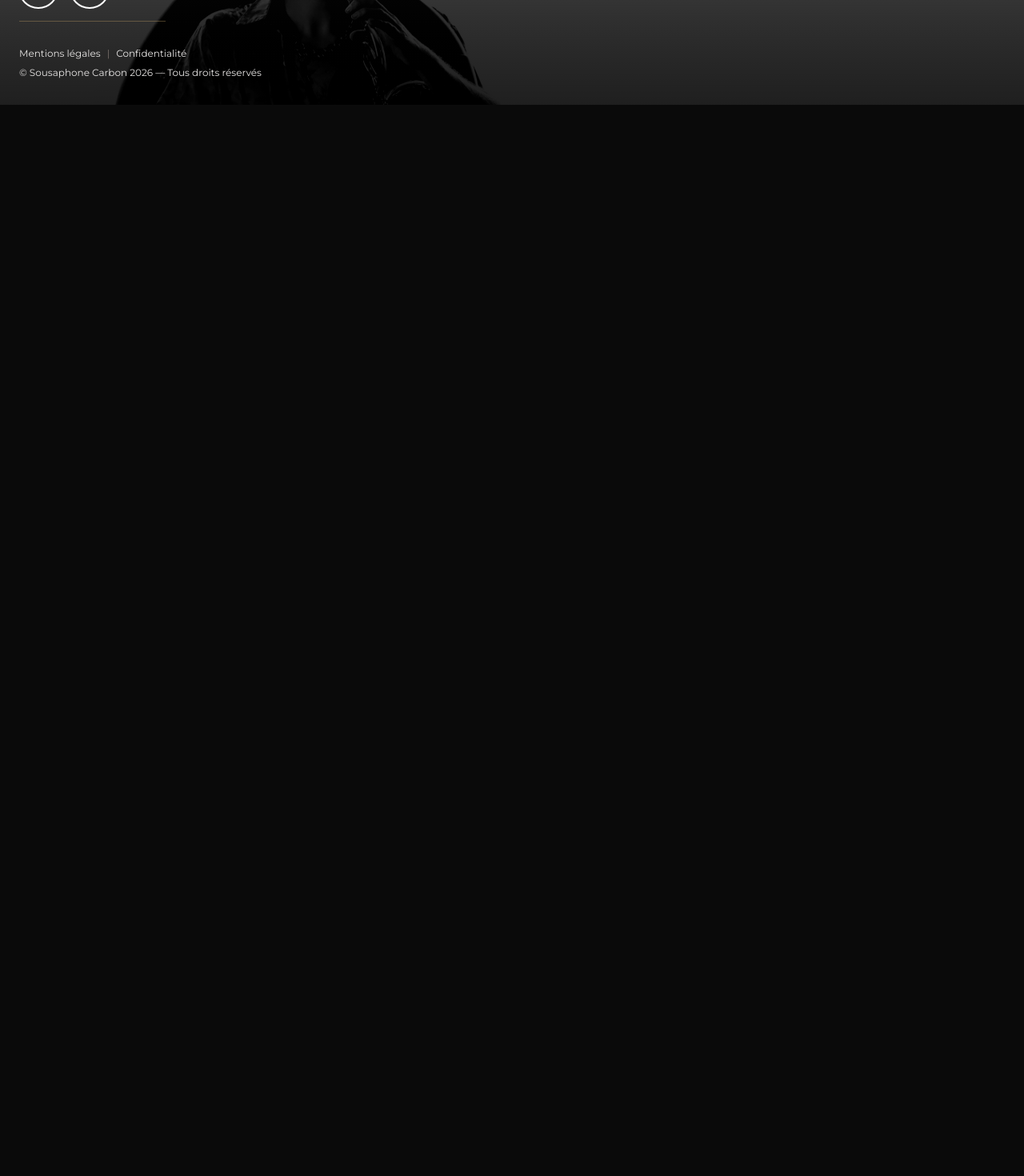
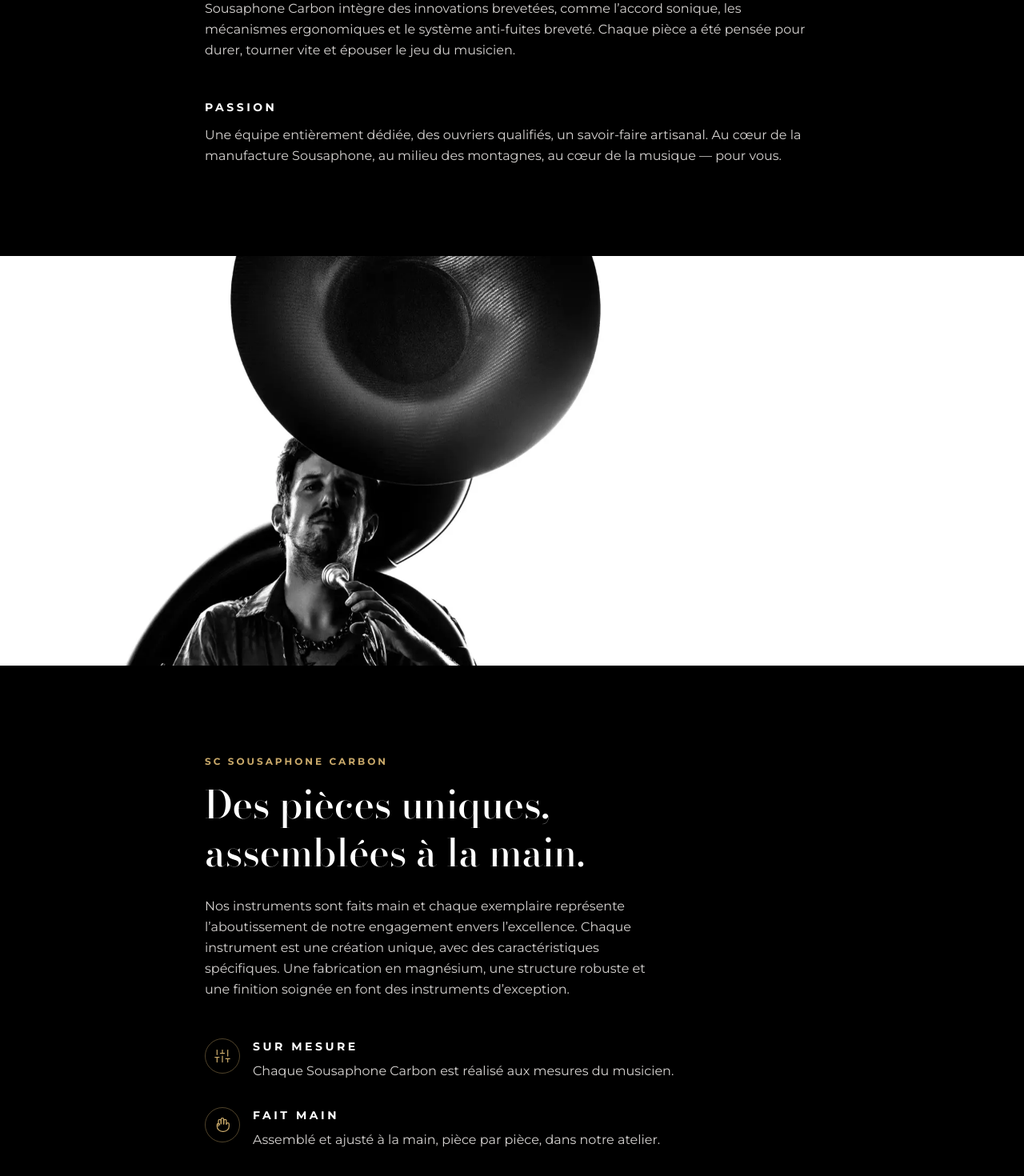
Before and after one commit to Fysalidev/www-sousaphone-carbon, a Next.js app: page / in a window 1280 px wide. Shown: the part 1260-2730 px from the top of the page at 80% size. Before the commit the page ends 1391 px from the top, so only its background shows below. Built offline with nearby package versions, Linux system fonts and the light colour scheme.

Commit message:
Ajustement

```diff
--- a/src/app/page.js
+++ b/src/app/page.js
@@ -14,6 +14,11 @@ export const metadata = {
 // 16/9 centré, à droite de l'instrument ; en dessous il est ancré en
 // bas de la section, dans le flux, et la section grandit avec lui sur
 // les écrans courts.
+// Sous le hero, la page suit la maquette mobile (300–640px) : une
+// colonne éditoriale alignée à gauche — étiquette dorée, très grand
+// titre serif, paragraphe — déroulant exigence et ses trois blocs,
+// image pleine largeur, pièces uniques et ses attributs iconés, équipe,
+// puis la clôture narrative. Le footer (déjà en place) referme la page.
 
 // Pilule « Découvrir l'instrument » : plein or, texte noir, inversion au
 // survol. `classe` porte l'espacement et l'animation d'entrée.
@@ -52,6 +57,143 @@ function StatProduit({ valeur, legende, pourcent = true, dore = false }) {
     </div>
   );
 }
+
+// Étiquette dorée de section : le « branding » SC Sousaphone Carbon qui
+// surmonte chaque grand titre, même traitement que l'accroche du hero.
+function EtiquetteDoree({ children }) {
+  return (
+    <p className="text-[10px] min-[768px]:text-xs min-[1555px]:text-sm font-bold tracking-[0.25em] text-[#C9A96A]">
+      {children}
+    </p>
+  );
+}
+
+// Grand titre serif de section : très généreux sur mobile comme sur la
+// maquette, à cheval sur deux lignes quand la phrase est longue.
+function TitreSection({ id, children }) {
+  return (
+    <h2
+      id={id}
+      className="mt-4 font-display text-4xl min-[768px]:text-5xl min-[1440px]:text-6xl font-medium leading-tight text-white"
+    >
+      {children}
+    </h2>
+  );
+}
+
+// Paragraphe de corps de section : colonne lisible, texte clair sur
+// fond noir.
+function ParagrapheSection({ children }) {
+  return (
+    <p className="mt-6 max-w-xl text-sm min-[640px]:text-base leading-relaxed text-stone-300">
+      {children}
+    </p>
+  );
+}
+
+// Pastille circulaire à contour doré contenant une icône en trait :
+// langage des cercles de réseaux du menu, décliné pour le contenu.
+// Purement décorative : les textes portent le sens.
+function PastilleIcone({ children }) {
+  return (
+    <span
+      aria-hidden="true"
+      className="inline-flex size-11 shrink-0 items-center justify-center rounded-full text-[#C9A96A] outline-1 -outline-offset-1 outline-[#C9A96A]/40"
+    >
+      {children}
+    </span>
+  );
+}
+
+function IconeMesures() {
+  return (
+    <svg
+      className="size-5"
+      viewBox="0 0 24 24"
+      fill="none"
+      stroke="currentColor"
+      strokeWidth="1.5"
+      strokeLinecap="round"
+      strokeLinejoin="round"
+      aria-hidden="true"
+    >
+      <path d="M4 21v-7" />
+      <path d="M4 10V3" />
+      <path d="M12 21v-9" />
+      <path d="M12 8V3" />
+      <path d="M20 21v-5" />
+      <path d="M20 12V3" />
+      <path d="M1 14h6" />
+      <path d="M9 8h6" />
+      <path d="M17 16h6" />
+    </svg>
+  );
+}
+
+function IconeFaitMain() {
+  return (
+    <svg
+      className="size-5"
+      viewBox="0 0 24 24"
+      fill="none"
+      stroke="currentColor"
+      strokeWidth="1.5"
+      strokeLinecap="round"
+      strokeLinejoin="round"
+      aria-hidden="true"
+    >
+      <path d="M18 11V6a2 2 0 0 0-4 0v5" />
+      <path d="M14 10V4a2 2 0 0 0-4 0v6" />
+      <path d="M10 10.5V6a2 2 0 0 0-4 0v8" />
+      <path d="M18 11a2 2 0 1 1 4 0v3a8 8 0 0 1-8 8h-2a8 8 0 0 1-8-8v-2a2 2 0 1 1 4 0" />
+    </svg>
+  );
+}
+
+// Bloc corps (expertise, innovations, passion) : intitulé seul puis
+// paragraphe, sans icône — aligné à gauche, empilé verticalement
+// comme sur la maquette mobile.
+function BlocCorps({ titre, children }) {
+  return (
+    <article>
+      <h3 className="text-xs min-[640px]:text-sm font-bold tracking-[0.25em] text-white">
+        {titre}
+      </h3>
+      <p className="mt-3 text-sm min-[640px]:text-base leading-relaxed text-stone-300">
+        {children}
+      </p>
+    </article>
+  );
+}
+
+// Attribut iconé (sur mesure, fait main) : pastille à gauche, intitulé
+// et phrase à droite.
+function AttributIcone({ Icone, titre, children }) {
+  return (
+    <div className="flex items-start gap-4">
+      <PastilleIcone>
+        <Icone />
+      </PastilleIcone>
+      <div>
+        <h3 className="text-xs min-[640px]:text-sm font-bold tracking-[0.25em] text-white">
+          {titre}
+        </h3>
+        <p className="mt-2 text-sm min-[640px]:text-base leading-relaxed text-stone-300">
+          {children}
+        </p>
+      </div>
+    </div>
+  );
+}
+
+const EQUIPE = [
+  "Guillaume COSTE",
+  "François COSTE",
+  "Jérémie WISS",
+  "Christian ROSÉ",
+  "Victor HEEGE",
+];
+
 export default function AccueilPage() {
   return (
     <main className="flex flex-col bg-black">
@@ -130,6 +272,141 @@ export default function AccueilPage() {
           </div>
         </div>
       </section>
+
+      {/* Exigence : étiquette, très grand titre serif et les trois
+          blocs de corps (expertise, innovations, passion) empilés et
+          alignés à gauche, sans icônes, comme sur la maquette
+          300–640px. Rythme vertical généreux entre les blocs. */}
+      <section
+        aria-labelledby="titre-exigence"
+        className="px-6 py-20 min-[768px]:py-28"
+      >
+        <div className="mx-auto max-w-3xl">
+          <EtiquetteDoree>SC SOUSAPHONE CARBON</EtiquetteDoree>
+          <TitreSection id="titre-exigence">
+            L&rsquo;exigence, à chaque note.
+          </TitreSection>
+          <div className="mt-12 space-y-10 min-[768px]:mt-16 min-[768px]:space-y-12">
+            <BlocCorps titre="EXPERTISE RECONNUE">
+              Une exigence totale qui se reflète dans chaque détail : de la
+              création des moules aux mécanismes d&rsquo;ajustage, en passant
+              par la finition soignée de chaque instrument. Sousaphone Carbon
+              représente l&rsquo;alliance parfaite entre tradition artisanale
+              et innovation technologique.
+            </BlocCorps>
+            <BlocCorps titre="INNOVATIONS">
+              Sousaphone Carbon intègre des innovations brevetées, comme
+              l&rsquo;accord sonique, les mécanismes ergonomiques et le
+              système anti-fuites breveté. Chaque pièce a été pensée pour
+              durer, tourner vite et épouser le jeu du musicien.
+            </BlocCorps>
+            <BlocCorps titre="PASSION">
+              Une équipe entièrement dédiée, des ouvriers qualifiés, un
+              savoir-faire artisanal. Au cœur de la manufacture Sousaphone,
+              au milieu des montagnes, au cœur de la musique — pour vous.
+            </BlocCorps>
+          </div>
+        </div>
+      </section>
+
+      {/* Image pleine largeur : la musique en situation, respiration
+          visuelle entre les blocs de texte. */}
+      <section
+        aria-label="Le Sousaphone Carbon en situation de jeu"
+        className="relative h-96 min-[640px]:h-[28rem] min-[1024px]:h-[32rem]"
+      >
+        <Image
+          src="/menu-fond.webp"
+          alt="Musicien jouant du Sousaphone Carbon"
+          fill
+          sizes="100vw"
+          className="object-cover object-center"
+        />
+      </section>
+
+      {/* Pièces uniques : étiquette, très grand titre serif, paragraphe
+          puis les deux attributs iconés (sur mesure, fait main)
+          présents sur la maquette. */}
+      <section
+        aria-labelledby="titre-pieces-uniques"
+        className="px-6 py-20 min-[768px]:py-28"
+      >
+        <div className="mx-auto max-w-3xl">
+          <EtiquetteDoree>SC SOUSAPHONE CARBON</EtiquetteDoree>
+          <TitreSection id="titre-pieces-uniques">
+            Des pièces uniques,
+            <br />
+            assemblées à la main.
+          </TitreSection>
+          <ParagrapheSection>
+            Nos instruments sont faits main et chaque exemplaire représente
+            l&rsquo;aboutissement de notre engagement envers l&rsquo;excellence.
+            Chaque instrument est une création unique, avec des
+            caractéristiques spécifiques. Une fabrication en magnésium, une
+            structure robuste et une finition soignée en font des
+            instruments d&rsquo;exception.
+          </ParagrapheSection>
+          <div className="mt-12 space-y-8">
+            <AttributIcone Icone={IconeMesures} titre="SUR MESURE">
+              Chaque Sousaphone Carbon est réalisé aux mesures du musicien.
+            </AttributIcone>
+            <AttributIcone Icone={IconeFaitMain} titre="FAIT MAIN">
+              Assemblé et ajusté à la main, pièce par pièce, dans notre
+              atelier.
+            </AttributIcone>
+          </div>
+        </div>
+      </section>
+
+      {/* Équipe : très grand titre serif, paragraphe d&rsquo;intro puis
+          les cinq noms empilés, séparés par un filet doré. */}
+      <section
+        aria-labelledby="titre-equipe"
+        className="px-6 py-20 min-[768px]:py-28"
+      >
+        <div className="mx-auto max-w-3xl">
+          <TitreSection id="titre-equipe">
+            Les mains derrière
+            <br />
+            l&rsquo;innovation.
+          </TitreSection>
+          <ParagrapheSection>
+            Dans notre quête de l&rsquo;excellence, chaque membre de notre
+            équipe joue un rôle crucial. Voici ceux qui font de Sousaphone
+            Carbon une réalité.
+          </ParagrapheSection>
+          <ul className="mt-12 space-y-6">
+            {EQUIPE.map((nom) => (
+              <li
+                key={nom}
+                className="border-t border-[#C9A96A]/40 pt-4 font-display text-xl min-[640px]:text-2xl text-white"
+              >
+                {nom}
+              </li>
+            ))}
+          </ul>
+        </div>
+      </section>
+
+      {/* Clôture narrative : étiquette, très grand titre serif et
+          paragraphe d&rsquo;ouverture, sans bouton — la maquette
+          referme la page sur ce texte, le footer prend le relais. */}
+      <section
+        aria-labelledby="titre-final"
+        className="px-6 py-20 min-[768px]:py-28"
+      >
+        <div className="mx-auto max-w-3xl">
+          <EtiquetteDoree>SC SOUSAPHONE CARBON</EtiquetteDoree>
+          <TitreSection id="titre-final">
+            Un instrument d&rsquo;exception, pensé pour les musiciens
+            exigeants.
+          </TitreSection>
+          <ParagrapheSection>
+            Découvrez comment le Sousaphone Carbon peut devenir votre
+            partenaire, pour commencer une aventure musicale unique.
+          </ParagrapheSection>
+        </div>
+      </section>
     </main>
   );
 }
```
